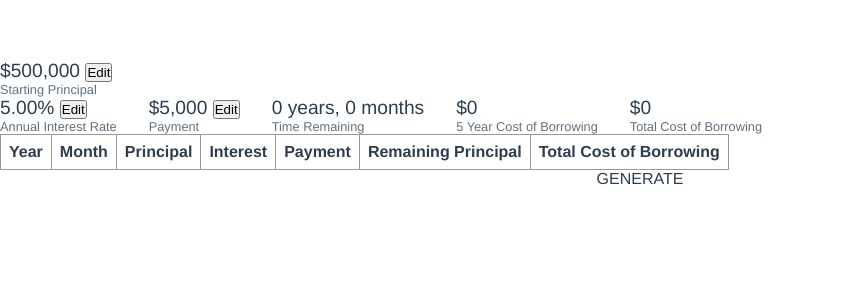
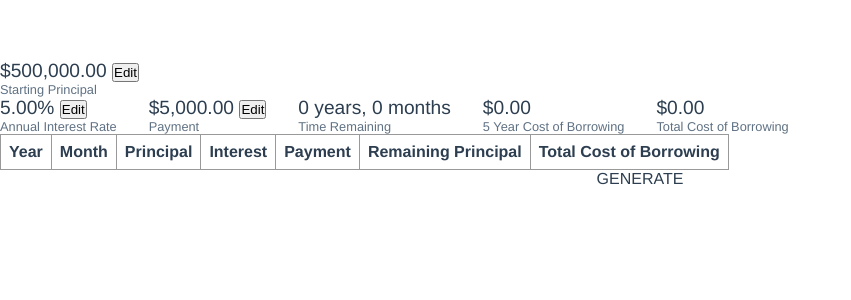
Before and after one commit to irmalcol/mortgagizer, a Vue app: page / in a window 1280 px wide. Shown: the top 300 px of the page, without its empty margins (0-851 px from the left). Built offline with nearby package versions, Linux system fonts and the light colour scheme.

Commit message:
Change number formats for header items in detailed view to show 2 decimal places

```diff
--- a/src/pages/detailed-mortgage/HeaderDollarAmount.vue
+++ b/src/pages/detailed-mortgage/HeaderDollarAmount.vue
@@ -14,16 +14,14 @@ export default {
   },
   computed: {
     formattedValue() {
-      return this.formatCurrencyNoDecimals(this.value);
+      return this.formatCurrency(this.value);
     }
   },
   methods: {
-    formatCurrencyNoDecimals: function(amount) {
+    formatCurrency: function(amount) {
       const formatter = new Intl.NumberFormat("en-CA", {
         style: "currency",
-        currency: "CAD",
-        minimumFractionDigits: 0,
-        maximumFractionDigits: 0
+        currency: "CAD"
       });
       return formatter.format(amount);
     }
--- a/src/pages/detailed-mortgage/HeaderInputDollarAmount.vue
+++ b/src/pages/detailed-mortgage/HeaderInputDollarAmount.vue
@@ -35,16 +35,14 @@ export default {
       }
     },
     formattedValue() {
-      return this.formatCurrencyNoDecimals(this.modelValue);
+      return this.formatCurrency(this.modelValue);
     }
   },
   methods: {
-    formatCurrencyNoDecimals: function(amount) {
+    formatCurrency: function(amount) {
       const formatter = new Intl.NumberFormat("en-CA", {
         style: "currency",
-        currency: "CAD",
-        minimumFractionDigits: 0,
-        maximumFractionDigits: 0
+        currency: "CAD"
       });
       return formatter.format(amount);
     },
```
